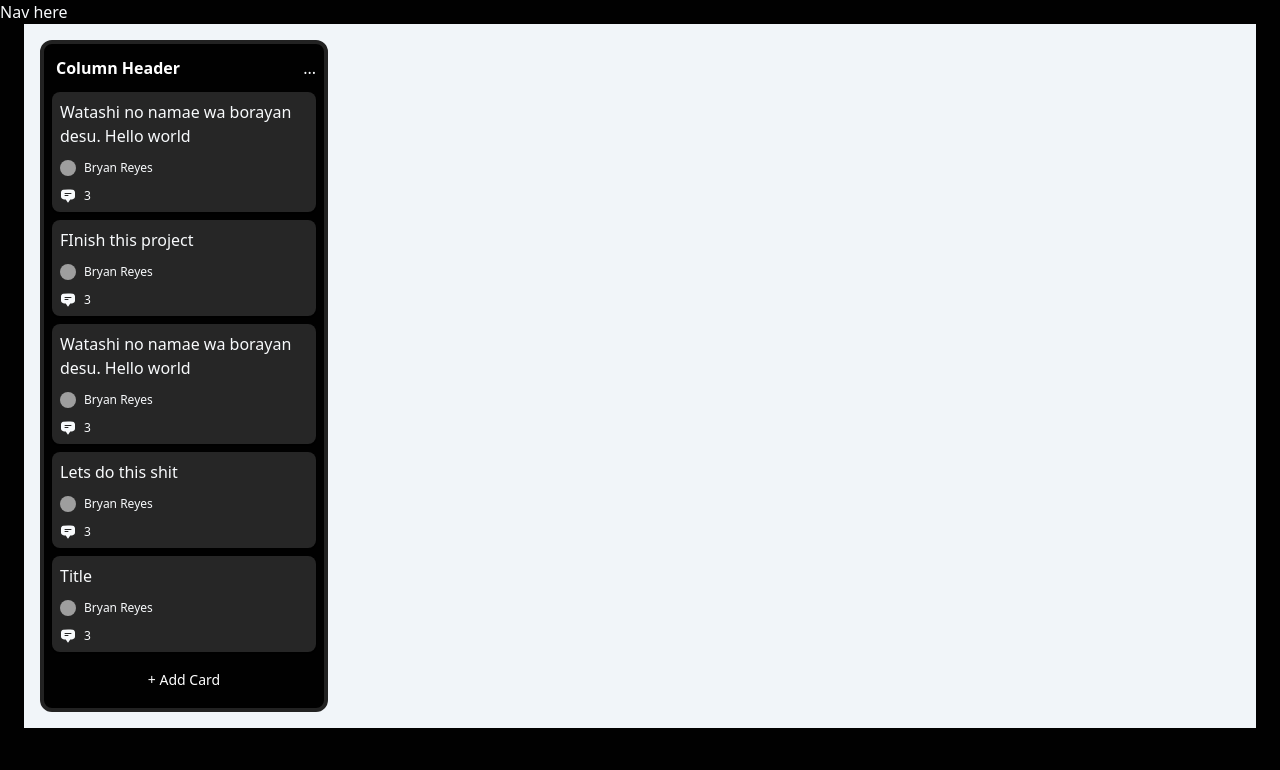
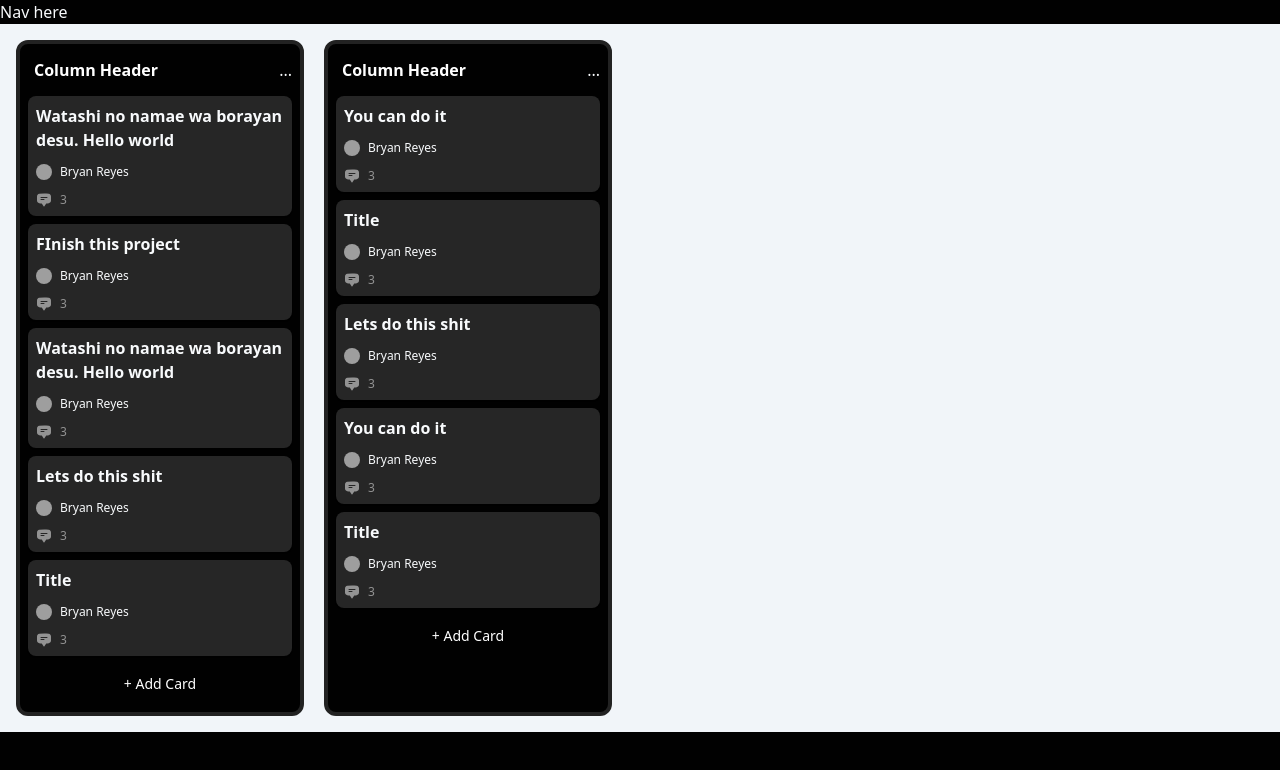
Before and after one commit to breyes17/Kanban, a React app: page / in a window 1280 px wide. Shown: the top 770 px of the page. Built offline with nearby package versions, Linux system fonts and the light colour scheme; grey boxes are pictures that could not be loaded; the HTML template or start-up script is replaced by a standard one.

Commit message:
add zustand and adjust board

```diff
--- a/package.json
+++ b/package.json
@@ -22,7 +22,7 @@
     "react-dom": "^18.2.0",
     "tailwind-merge": "^2.2.1",
     "tailwindcss-animate": "^1.0.7",
-    "zustand": "^4.4.0"
+    "zustand": "^4.5.1"
   },
   "devDependencies": {
     "@types/node": "^20.11.20",
--- a/src/App.tsx
+++ b/src/App.tsx
@@ -3,11 +3,13 @@ import {
   ThemeProvider,
   //useTheme
 } from "@/provider/theme-provider";
+import { useStore } from "@/provider/store";
 
 const App = () => {
   // const { setTheme } = useTheme();
   // params can be light | dark | system
   // const handleSetTheme = () => setTheme('light')
+  const store = useStore();
   return (
     <ThemeProvider defaultTheme="dark" storageKey="vite-ui-theme">
       <BoardContainer />
--- a/src/components/board-container.tsx
+++ b/src/components/board-container.tsx
@@ -5,7 +5,7 @@ const BoardContainer = () => {
   return (
     <>
       <Nav />
-      <main className="w-full px-6 bg-inherit">
+      <main className="w-full bg-inherit">
         <Board />
       </main>
     </>
--- a/src/components/board.tsx
+++ b/src/components/board.tsx
@@ -2,8 +2,11 @@ import { Column } from "./column";
 
 const Board = () => {
   return (
-    <div className="bg-slate-100 w-full p-4">
-      <Column />
+    <div className="bg-slate-100 grow p-4">
+      <div className="flex gap-5 overflow-x-scroll">
+        <Column />
+        <Column />
+      </div>
     </div>
   );
 };
--- a/src/components/column/column-card/column-card-footer.tsx
+++ b/src/components/column/column-card/column-card-footer.tsx
@@ -4,8 +4,8 @@ import { ChatBubbleBottomCenterTextIcon } from "@heroicons/react/24/solid";
 const ColumnCardFooter = () => {
   return (
     <CardFooter className="flex gap-2">
-      <ChatBubbleBottomCenterTextIcon className="h-4 w-4" />
-      <p className="text-xs">3</p>
+      <ChatBubbleBottomCenterTextIcon className="h-4 w-4 text-[var(--offWhite)]" />
+      <p className="text-xs text-[var(--offWhite)]">3</p>
     </CardFooter>
   );
 };
--- a/src/components/column/column-card/column-card.tsx
+++ b/src/components/column/column-card/column-card.tsx
@@ -16,7 +16,7 @@ const ColumnCard = () => {
   const title = sample[random];
   return (
     <Card className="bg-[var(--gray)] border-0 flex flex-col gap-3">
-      <CardHeader>{title}</CardHeader>
+      <CardHeader className="font-semibold">{title}</CardHeader>
       <ColumnCardOwner />
       <ColumnCardFooter />
     </Card>
--- a/src/components/column/column-header.tsx
+++ b/src/components/column/column-header.tsx
@@ -6,23 +6,15 @@ function ColumnHeader() {
 
   return (
     <div className="flex w-full justify-between gap-1">
-      {/* {!showTextBox && (
-        <div
-          className="p-1 cursor-pointer w-full rounded-md border-2 border-transparent hover:border-2 hover:border-white duration-300"
-          onClick={() => setShowTextBox((val) => !val)}
-        >
-          <h1 className="font-bold text-md text-white">Column Header</h1>
-        </div>
-      )}
-      {showTextBox && <input type="text" value={"Column Header"} />} */}
       <input
         type="text"
         value={"Column Header"}
         className={clsx(
-          "w-full rounded-md p-1 bg-transparent outline-none duration-200",
+          "w-full rounded-md p-1 bg-transparent outline-none duration-200 border-2",
           {
-            "bg-white border-2 border-gray-300": edit,
-            "border-none cursor-pointer font-bold text-md text-white": !edit,
+            "bg-white border-gray-300 text-black": edit,
+            "border-transparent cursor-pointer font-bold text-md text-white":
+              !edit,
           }
         )}
         readOnly={!edit}
--- /dev/null
+++ b/src/dummy.json
@@ -0,0 +1,62 @@
+{
+    "kanban": [
+        {
+            "id": 1,
+            "name": "Testing kanban",
+            "boards": [
+                {
+                    "boardId": "sakljdf901234",
+                    "header": "Column 1",
+                    "cards": [
+                        {
+                            "cardId": "lgkjaslkdfj23423o93",
+                            "cardName": "Card Name",
+                            "assignedTo": 3,
+                            "comments": [
+                                {
+                                    "commentId": "alsjfalskdjf51234",
+                                    "message": "Hello world",
+                                    "commentDate": "02-25-2024"
+                                }
+                            ]
+                        },
+                        {
+                            "cardId": "2341235sdfas",
+                            "cardName": "Card Name 2",
+                            "assignedTo": null,
+                            "comments": [
+                                {
+                                    "commentId": "alsjfalskdjf51234",
+                                    "message": "Hello world",
+                                    "commentDate": "02-25-2024"
+                                },
+                                {
+                                    "commentId": "23423sfhbds",
+                                    "message": "commented",
+                                    "commentDate": "02-25-2024"
+                                },
+                                {
+                                    "commentId": "23423456579xc",
+                                    "message": "Gutom",
+                                    "commentDate": "02-25-2024"
+                                }
+                            ]
+                        },
+                        {
+                            "cardId": "lgkjasl512341234kdfj23423o93",
+                            "cardName": "Card Name 3",
+                            "assignedTo": 2,
+                            "comments": []
+                        }
+                    ]
+
+                },
+                {
+                    "boardId": "3425sdfgdsf457",
+                    "header": "Column 2",
+                    "cards": []
+                }
+            ]
+        }
+    ]
+}
--- a/src/index.css
+++ b/src/index.css
@@ -38,6 +38,7 @@
 
     /* custom */
     --gray: hsl(0 0% 14.9%);
+    --offWhite: hsl(0 0% 57.65%);
   }
 
   .dark {
@@ -80,6 +81,6 @@
   }
 
   .columnDefault {
-    @apply w-72 min-h-fit h-auto border-4 rounded-xl p-2 flex flex-col gap-2 bg-[hsl(var(--background))] border-[#222222];
+    @apply shrink-0 w-72 min-h-fit h-auto border-4 rounded-xl p-2 flex flex-col gap-2 bg-[hsl(var(--background))] border-[#222222];
   }
 }
--- /dev/null
+++ b/src/provider/store.ts
@@ -0,0 +1,8 @@
+import { create } from 'zustand'
+import data from '@/dummy.json'
+
+console.log({data})
+
+export const useStore = create((set) => ({
+    // addBoards: () =>
+}))
```
Also changed, not shown: 1 other file (tests, documents, lock files or other folders).
